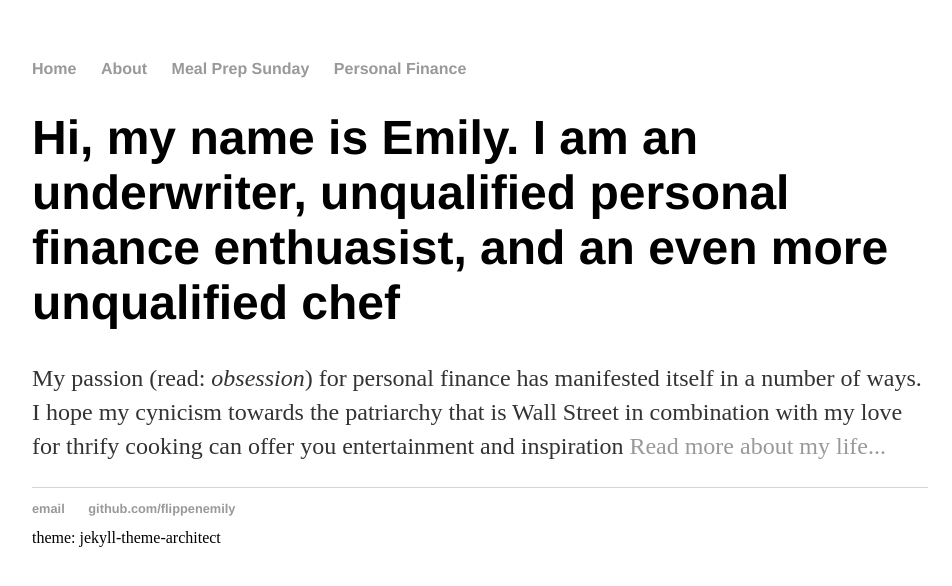
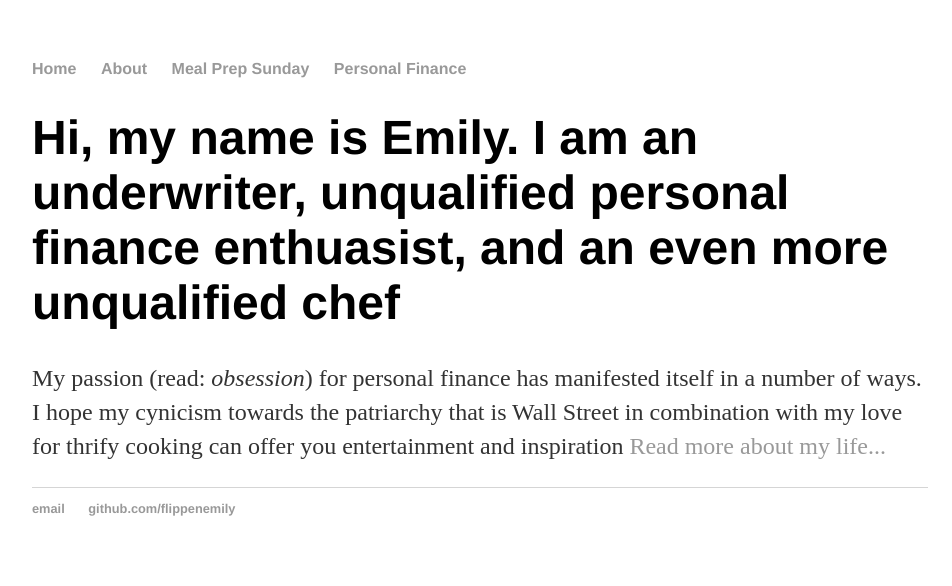
Before and after one commit to flippenemily/underwriteyourlife.github.io, a Jekyll site: the page built from index.html, in a window 1280 px wide. Shown: the top 586 px of the page, without its empty margins (160-1112 px from the left). Built offline with Jekyll 4.4.1, drawn with Linux system fonts in a browser that asks for light colours.

Commit message:
Update default.html

```diff
--- a/_layouts/default.html
+++ b/_layouts/default.html
@@ -27,4 +27,3 @@
 			</footer>
 		</body>
 	</html>
-theme: jekyll-theme-architect
```
